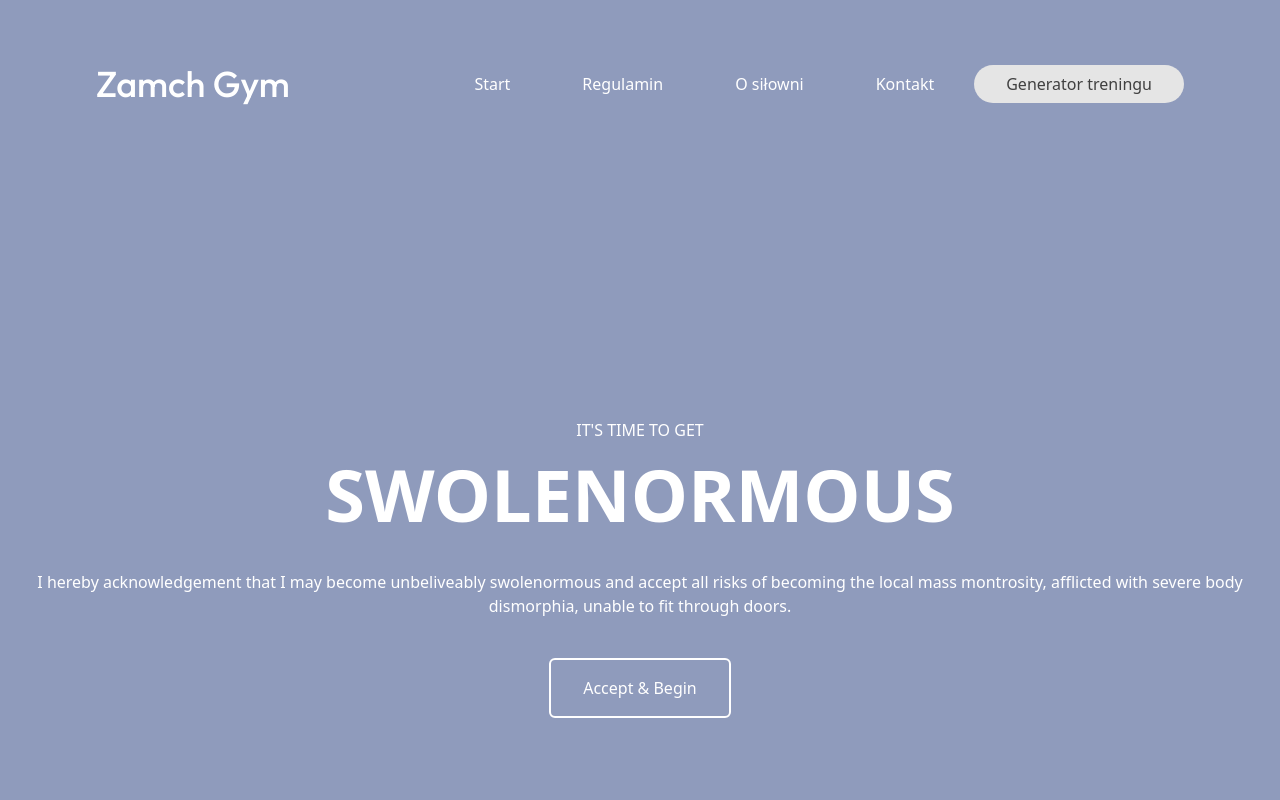
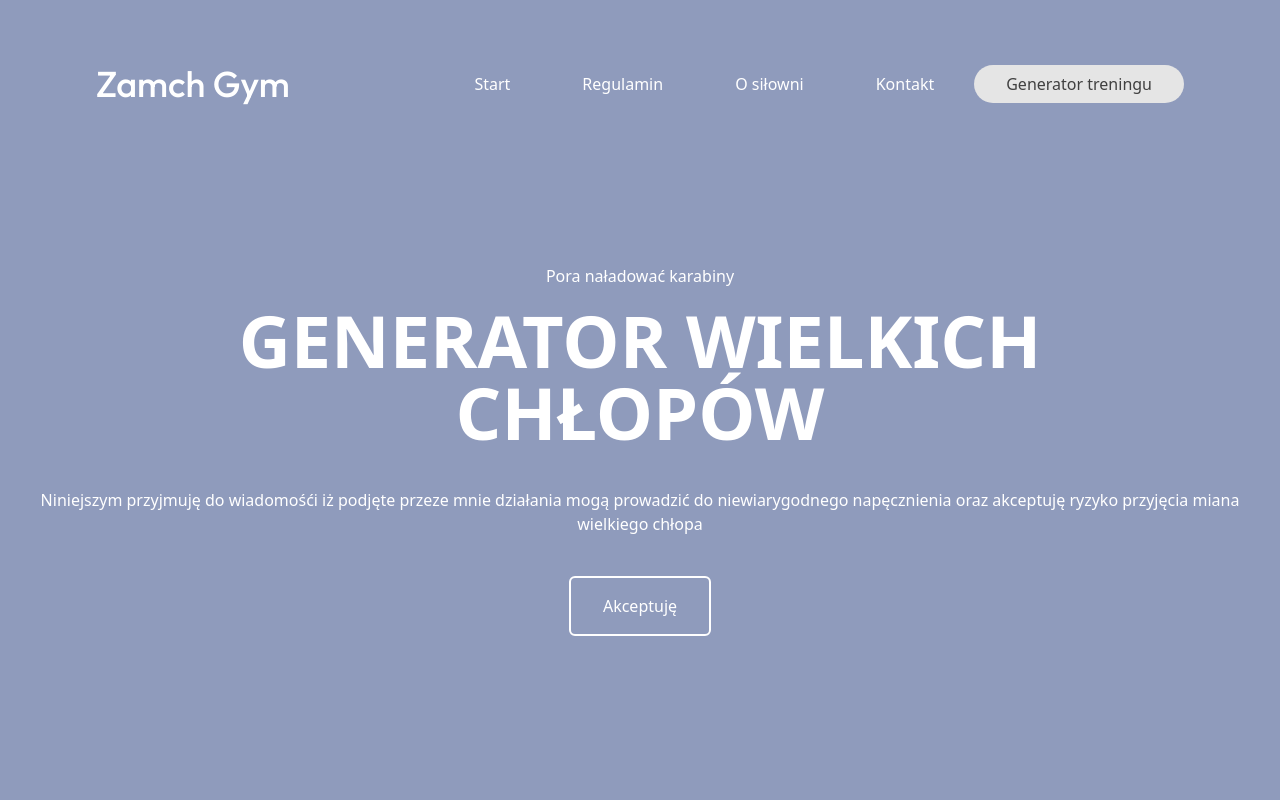
Before and after one commit to jaqp1/zamch-gym, a React (Vite) app: page /trainingGenerator in a window 1280 px wide. Shown: the top 800 px of the page. Built offline with nearby package versions, Linux system fonts and the light colour scheme; some icons are missing.

Commit message:
style: chagne generator style

```diff
--- a/src/components/Hero.tsx
+++ b/src/components/Hero.tsx
@@ -3,16 +3,16 @@ import Button from './Button.js'
 
 export default function Hero() {
   return (
-    <div className="min-h-screen flex flex-col gap-10 items-center justify-center text-center p-4">
+    <div className="min-h-screen flex flex-col gap-10  items-center mt-20 justify-start text-center p-4">
         <div className="flex flex-col gap-4 max-w-[900px] w-full mx-auto">
-            <p>IT'S TIME TO GET</p>
-            <h1 className="uppercase font-semibold text-4xl sm:text-5xl md:text-6xl lg:text-7xl">Swole<span className="text-scheme1-700">normous</span></h1>
+            <p>Pora naładować karabiny</p>
+            <h1 className="uppercase font-semibold text-4xl sm:text-5xl md:text-6xl lg:text-7xl">Generator <span className="text-scheme1-700">WIELKICH</span> chłopów</h1>
         </div>
 
-        <p className='text-sm md:text-base font-light'>I hereby acknowledgement that I may become <span className="text-scheme1-700 font-medium">unbeliveably swolenormous</span> and accept all risks of becoming the local <span className="text-scheme1-700 font-medium">mass montrosity</span>, afflicted with severe body dismorphia, unable to fit through doors.</p>
+        <p className='text-sm md:text-base font-light'>Niniejszym przyjmuję do wiadomośći iż podjęte przeze mnie działania mogą prowadzić do <span className="text-scheme1-700 font-medium">niewiarygodnego napęcznienia</span> oraz akceptuję ryzyko przyjęcia miana <span className="text-scheme1-700 font-medium">wielkiego chłopa</span></p>
         <Button func={()=>
           window.location.href = '#generate'
-        } text={"Accept & Begin"}></Button>
+        } text={"Akceptuję"}></Button>
     </div>
   )
 }
```
